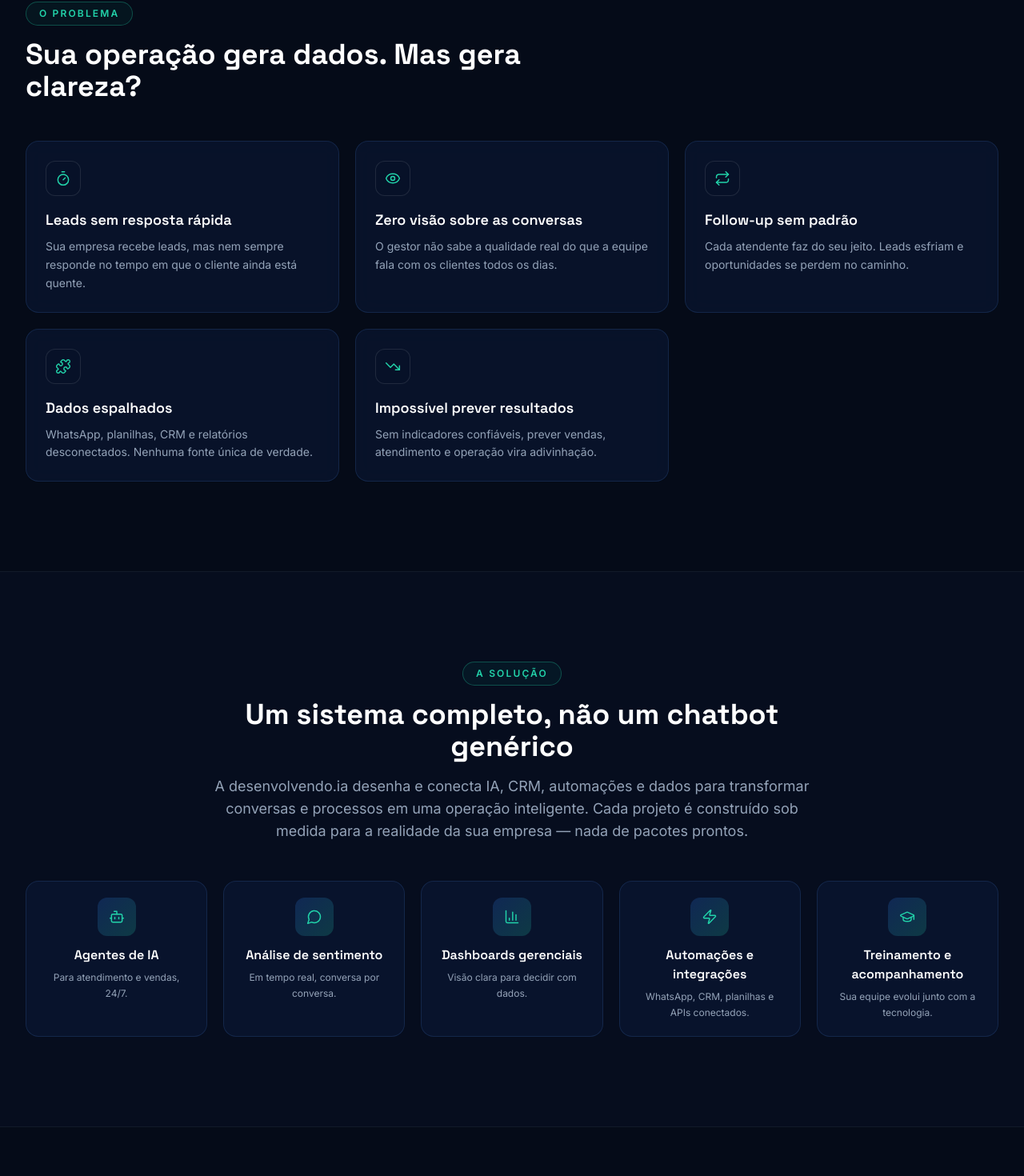
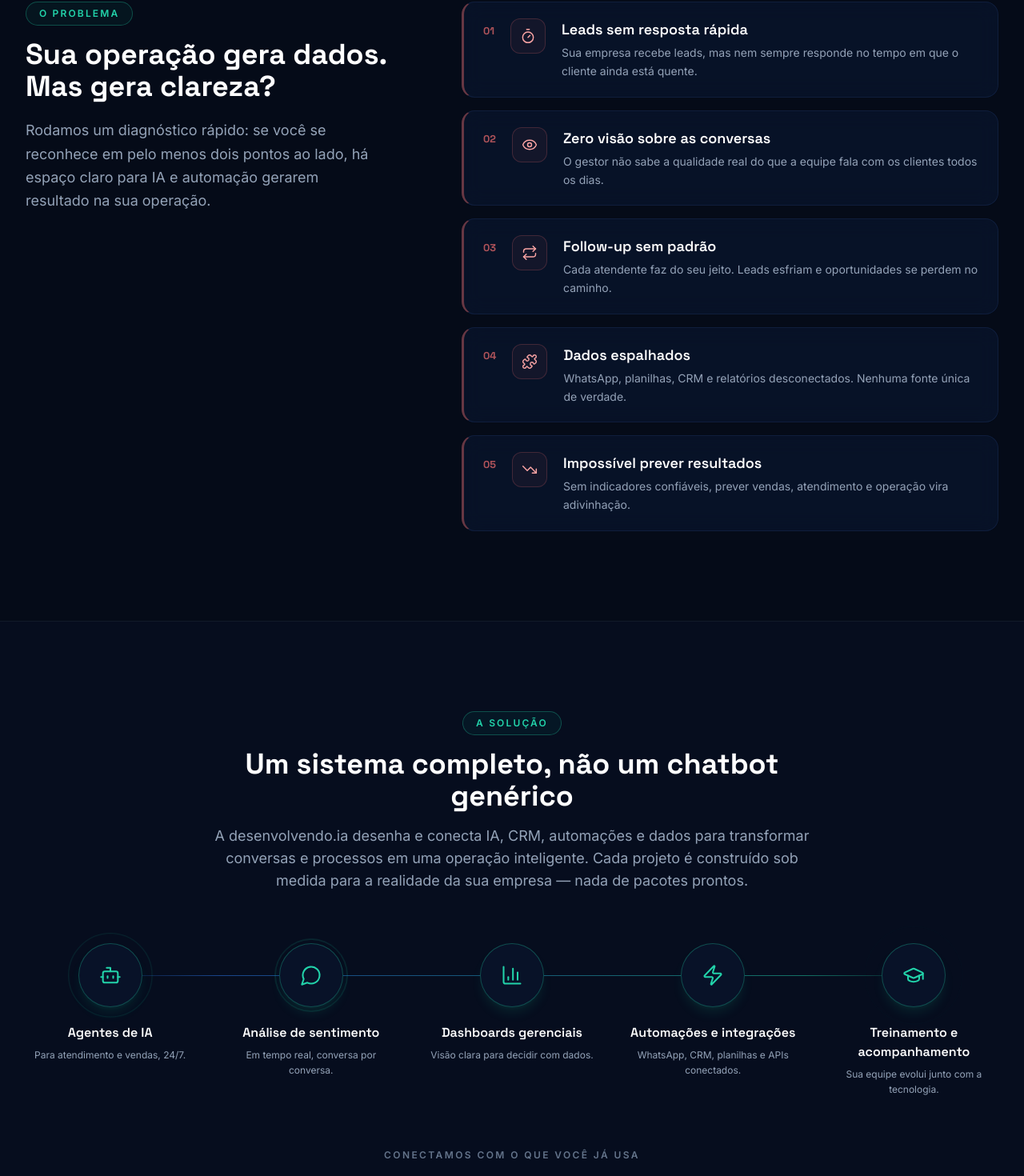
Before and after one commit to jgugamelo/desenvolvendo.ia, a Next.js app in the folder site/: page / in a window 1280 px wide. Shown: the part 936-2406 px from the top of the page at 80% size. Built offline with nearby package versions, Linux system fonts and the light colour scheme.

Commit message:
feat(ux): identidade visual própria por seção + animações (pipeline, spotlight, marquee, diagnóstico) e fundo mais presente

```diff
--- a/site/app/globals.css
+++ b/site/app/globals.css
@@ -102,6 +102,105 @@ html {
   to { transform: scaleY(1); }
 }
 
+/* ---------- spotlight card (mouse-follow highlight) ---------- */
+.spotlight {
+  position: relative;
+  overflow: hidden;
+}
+.spotlight::before {
+  content: '';
+  position: absolute;
+  inset: 0;
+  background: radial-gradient(
+    340px circle at var(--mx, 50%) var(--my, 50%),
+    rgba(46, 124, 246, 0.13),
+    transparent 65%
+  );
+  opacity: 0;
+  transition: opacity 0.35s ease;
+  pointer-events: none;
+}
+.spotlight:hover::before {
+  opacity: 1;
+}
+
+/* ---------- diagnostic rows (problem section) ---------- */
+.diag-row {
+  display: flex;
+  gap: 1.25rem;
+  align-items: flex-start;
+  border: 1px solid rgba(91, 155, 255, 0.1);
+  border-left: 3px solid rgba(248, 113, 113, 0.4);
+  border-radius: 1rem;
+  padding: 1.25rem 1.5rem;
+  background: rgba(12, 27, 58, 0.45);
+  backdrop-filter: blur(12px);
+  transition: transform 0.3s ease, border-color 0.3s ease;
+}
+.diag-row:hover {
+  border-left-color: #f87171;
+  transform: translateX(6px);
+}
+.diag-num {
+  font-family: 'Space Grotesk', sans-serif;
+  font-size: 0.8rem;
+  font-weight: 700;
+  color: rgba(248, 113, 113, 0.7);
+  padding-top: 0.35rem;
+}
+
+/* ---------- solution pipeline (connected nodes) ---------- */
+.node-pulse {
+  position: absolute;
+  inset: -8px;
+  border-radius: 9999px;
+  border: 1px solid rgba(34, 211, 170, 0.4);
+  animation: ringPulse 3s ease-out infinite;
+}
+@keyframes ringPulse {
+  0% { transform: scale(0.85); opacity: 0.9; }
+  70% { opacity: 0; }
+  100% { transform: scale(1.45); opacity: 0; }
+}
+.flow-line {
+  position: absolute;
+  top: 2.5rem;
+  left: 7%;
+  right: 7%;
+  height: 1px;
+  background: linear-gradient(
+    90deg,
+    transparent,
+    rgba(46, 124, 246, 0.5) 15%,
+    rgba(34, 211, 170, 0.5) 85%,
+    transparent
+  );
+}
+.flow-dot {
+  position: absolute;
+  top: calc(2.5rem - 3px);
+  height: 7px;
+  width: 7px;
+  border-radius: 50%;
+  background: #22d3aa;
+  box-shadow: 0 0 14px 2px rgba(34, 211, 170, 0.8);
+  animation: flowMove 6s linear infinite;
+}
+@keyframes flowMove {
+  from { left: 7%; }
+  to { left: 93%; }
+}
+
+/* ---------- gradient border wrapper ---------- */
+.gborder {
+  background: linear-gradient(135deg, rgba(46, 124, 246, 0.65), rgba(34, 211, 170, 0.65));
+  padding: 1px;
+  border-radius: 1rem;
+}
+.gborder > * {
+  border-radius: calc(1rem - 1px);
+}
+
 /* ---------- scrollbar ---------- */
 ::-webkit-scrollbar { width: 10px; }
 ::-webkit-scrollbar-track { background: #050b18; }
--- a/site/components/CursorGlow.js
+++ b/site/components/CursorGlow.js
@@ -41,7 +41,7 @@ export default function CursorGlow() {
       className="pointer-events-none fixed left-0 top-0 z-0 h-[600px] w-[600px] rounded-full"
       style={{
         background:
-          'radial-gradient(circle, rgba(46,124,246,0.14) 0%, rgba(34,211,170,0.06) 40%, transparent 70%)',
+          'radial-gradient(circle, rgba(46,124,246,0.20) 0%, rgba(34,211,170,0.09) 40%, transparent 70%)',
       }}
     />
   );
--- a/site/components/Icon.js
+++ b/site/components/Icon.js
@@ -33,6 +33,8 @@ import {
   Youtube,
   AlertTriangle,
   CheckCircle2,
+  ArrowRight,
+  Sparkles,
 } from 'lucide-react';
 
 const ICONS = {
@@ -68,6 +70,8 @@ const ICONS = {
   youtube: Youtube,
   'alert-triangle': AlertTriangle,
   'check-circle': CheckCircle2,
+  'arrow-right': ArrowRight,
+  sparkles: Sparkles,
 };
 
 /** Renders a lucide icon by name with consistent stroke weight. */
--- a/site/components/Sections.js
+++ b/site/components/Sections.js
@@ -2,41 +2,60 @@
 
 import Reveal from './Reveal';
 import Icon from './Icon';
+import SpotlightCard from './SpotlightCard';
 import { trackEvent, whatsappLink } from '@/lib/i18n';
 
-/* ---------------- Problem ---------------- */
+/* ----------------------------------------------------------------
+   Problem — editorial layout: sticky intro on the left, numbered
+   "diagnostic rows" with warning accent on the right.
+----------------------------------------------------------------- */
 export function Problem({ t }) {
   return (
     <section className="relative z-10 py-20 lg:py-28">
       <div className="mx-auto max-w-7xl px-5 lg:px-8">
+        <div className="grid gap-12 lg:grid-cols-[1fr,1.35fr]">
           <Reveal>
+            <div className="lg:sticky lg:top-28">
               <span className="section-label">{t.problem.label}</span>
-          <h2 className="max-w-3xl font-display text-3xl font-bold text-white sm:text-4xl">
+              <h2 className="font-display text-3xl font-bold text-white sm:text-4xl">
                 {t.problem.title}
               </h2>
+              <p className="mt-5 max-w-md text-lg leading-relaxed text-slate-400">
+                {t.problem.intro}
+              </p>
+            </div>
           </Reveal>
-        <div className="mt-12 grid gap-5 sm:grid-cols-2 lg:grid-cols-3">
+
+          <div className="space-y-4">
             {t.problem.items.map((item, i) => (
-            <Reveal key={item.title} delay={(i % 3) + 1}>
-              <div className="glass card-hover h-full rounded-2xl p-6">
-                <div className="flex h-11 w-11 items-center justify-center rounded-xl border border-white/10 bg-ink-900/80 text-ai">
+              <Reveal key={item.title} delay={1}>
+                <div className="diag-row">
+                  <span className="diag-num">{String(i + 1).padStart(2, '0')}</span>
+                  <div className="flex h-11 w-11 shrink-0 items-center justify-center rounded-xl border border-red-400/20 bg-red-400/5 text-red-300">
                     <Icon name={item.icon} className="h-5 w-5" />
                   </div>
-                <h3 className="mt-4 font-display text-lg font-semibold text-white">{item.title}</h3>
-                <p className="mt-2 text-sm leading-relaxed text-slate-400">{item.text}</p>
+                  <div>
+                    <h3 className="font-display text-lg font-semibold text-white">{item.title}</h3>
+                    <p className="mt-1 text-sm leading-relaxed text-slate-400">{item.text}</p>
+                  </div>
                 </div>
               </Reveal>
             ))}
+          </div>
         </div>
       </div>
     </section>
   );
 }
 
-/* ---------------- Solution ---------------- */
+/* ----------------------------------------------------------------
+   Solution — connected pipeline of circular nodes with pulsing
+   rings and a data pulse traveling along the line, followed by
+   an infinite marquee of integrations.
+----------------------------------------------------------------- */
 export function Solution({ t }) {
   return (
-    <section className="relative z-10 border-y border-white/5 bg-ink-900/40 py-20 lg:py-28">
+    <section className="relative z-10 overflow-hidden border-y border-white/5 bg-ink-900/40 py-20 lg:py-28">
       <div className="mx-auto max-w-7xl px-5 lg:px-8">
         <Reveal className="mx-auto max-w-3xl text-center">
           <span className="section-label">{t.solution.label}</span>
@@ -45,25 +64,62 @@ export function Solution({ t }) {
           </h2>
           <p className="mt-4 text-lg text-slate-400">{t.solution.text}</p>
         </Reveal>
-        <div className="mt-12 grid gap-5 sm:grid-cols-2 lg:grid-cols-5">
+
+        {/* pipeline */}
+        <Reveal className="relative mt-16">
+          <div className="flow-line hidden lg:block" />
+          <div className="flow-dot hidden lg:block" />
+          <div className="grid gap-10 sm:grid-cols-2 lg:grid-cols-5">
             {t.solution.blocks.map((b, i) => (
-            <Reveal key={b.title} delay={(i % 4) + 1}>
-              <div className="glass card-hover h-full rounded-2xl p-5 text-center">
-                <div className="mx-auto flex h-12 w-12 items-center justify-center rounded-xl bg-gradient-to-br from-accent/20 to-ai/20 text-ai">
-                  <Icon name={b.icon} className="h-5 w-5" />
+              <div key={b.title} className="relative flex flex-col items-center text-center">
+                <div className="relative flex h-20 w-20 items-center justify-center rounded-full border border-ai/30 bg-ink-900 text-ai shadow-lg shadow-ai/10">
+                  <span className="node-pulse" style={{ animationDelay: `${i * 0.55}s` }} />
+                  <Icon name={b.icon} className="h-7 w-7" />
                 </div>
-                <h3 className="mt-3 font-display text-base font-semibold text-white">{b.title}</h3>
-                <p className="mt-1.5 text-xs leading-relaxed text-slate-400">{b.text}</p>
+                <h3 className="mt-5 font-display text-base font-semibold text-white">{b.title}</h3>
+                <p className="mt-1.5 max-w-[220px] text-xs leading-relaxed text-slate-400">
+                  {b.text}
+                </p>
+              </div>
+            ))}
           </div>
         </Reveal>
+
+        {/* integrations marquee */}
+        <Reveal className="mt-16">
+          <p className="text-center text-xs font-semibold uppercase tracking-[0.2em] text-slate-500">
+            {t.solution.integrationsLabel}
+          </p>
+          <div
+            className="mt-6 overflow-hidden"
+            style={{
+              maskImage:
+                'linear-gradient(90deg, transparent, black 12%, black 88%, transparent)',
+              WebkitMaskImage:
+                'linear-gradient(90deg, transparent, black 12%, black 88%, transparent)',
+            }}
+          >
+            <div className="flex w-max animate-marquee gap-3">
+              {[...t.solution.integrations, ...t.solution.integrations].map((name, i) => (
+                <span
+                  key={i}
+                  className="whitespace-nowrap rounded-full border border-white/10 bg-ink-900/70 px-5 py-2 text-sm font-medium text-slate-300"
+                >
+                  {name}
+                </span>
               ))}
             </div>
+          </div>
+        </Reveal>
       </div>
     </section>
   );
 }
 
-/* ---------------- Products ---------------- */
+/* ----------------------------------------------------------------
+   Products — spotlight cards (mouse-follow glow), gradient accent
+   bar that expands on hover, plus the custom-projects banner.
+----------------------------------------------------------------- */
 export function Products({ t }) {
   return (
     <section id="solucoes" className="relative z-10 py-20 lg:py-28">
@@ -78,22 +134,31 @@ export function Products({ t }) {
         <div className="mt-12 grid gap-5 sm:grid-cols-2 lg:grid-cols-3">
           {t.products.items.map((p, i) => (
             <Reveal key={p.name} delay={(i % 3) + 1}>
-              <div className="glass card-hover group h-full rounded-2xl p-7">
+              <SpotlightCard className="glass group h-full rounded-2xl p-7 transition-colors duration-300 hover:border-ai/30">
+                {/* accent bar */}
+                <div className="h-1 w-10 rounded-full bg-gradient-to-r from-accent to-ai transition-all duration-500 group-hover:w-full" />
+                <div className="mt-6 flex items-center justify-between">
                   <div className="flex h-12 w-12 items-center justify-center rounded-xl bg-gradient-to-br from-accent/20 to-ai/20 text-ai transition-transform duration-300 group-hover:scale-110">
                     <Icon name={p.icon} className="h-6 w-6" />
                   </div>
+                  <Icon
+                    name="arrow-right"
+                    className="h-5 w-5 -translate-x-2 text-ai opacity-0 transition-all duration-300 group-hover:translate-x-0 group-hover:opacity-100"
+                  />
+                </div>
                 <h3 className="mt-4 font-display text-xl font-semibold text-white">{p.name}</h3>
                 <p className="mt-2 text-sm leading-relaxed text-slate-400">{p.text}</p>
-              </div>
+              </SpotlightCard>
             </Reveal>
           ))}
         </div>
 
         {/* custom projects banner */}
         <Reveal className="mt-10">
-          <div className="glass card-hover flex flex-col items-start gap-6 rounded-2xl border-ai/25 p-8 md:flex-row md:items-center">
+          <div className="gborder">
+            <div className="flex flex-col items-start gap-6 bg-ink-950/95 p-8 md:flex-row md:items-center">
               <div className="flex h-14 w-14 shrink-0 items-center justify-center rounded-2xl bg-gradient-to-br from-accent/25 to-ai/25 text-ai">
-              <Icon name="puzzle" className="h-7 w-7" />
+                <Icon name="sparkles" className="h-7 w-7" />
               </div>
               <div className="flex-1">
                 <h3 className="font-display text-xl font-semibold text-white">
@@ -111,13 +176,17 @@ export function Products({ t }) {
                 {t.products.custom.cta}
               </a>
             </div>
+          </div>
         </Reveal>
       </div>
     </section>
   );
 }
 
-/* ---------------- Who ---------------- */
+/* ----------------------------------------------------------------
+   Who — editorial list with accent left borders (no cards) and a
+   gradient-bordered "fit" panel.
+----------------------------------------------------------------- */
 export function Who({ t }) {
   return (
     <section id="para-quem" className="relative z-10 border-y border-white/5 bg-ink-900/40 py-20 lg:py-28">
@@ -128,32 +197,36 @@ export function Who({ t }) {
             {t.who.title}
           </h2>
         </Reveal>
-        <div className="mt-12 grid gap-10 lg:grid-cols-3">
-          <div className="grid gap-4 sm:grid-cols-2 lg:col-span-2">
+        <div className="mt-14 grid gap-12 lg:grid-cols-3">
+          <div className="grid gap-x-10 gap-y-8 sm:grid-cols-2 lg:col-span-2">
             {t.who.segments.map((s, i) => (
               <Reveal key={s.name} delay={(i % 2) + 1}>
-                <div className="glass card-hover flex h-full items-start gap-4 rounded-2xl p-5">
-                  <div className="flex h-10 w-10 shrink-0 items-center justify-center rounded-lg border border-white/10 bg-ink-900/80 text-ai">
-                    <Icon name={s.icon} className="h-5 w-5" />
+                <div className="group border-l-2 border-ai/25 pl-5 transition-colors duration-300 hover:border-ai">
+                  <div className="flex items-center gap-3">
+                    <Icon
+                      name={s.icon}
+                      className="h-5 w-5 text-ai transition-transform duration-300 group-hover:scale-110"
+                    />
+                    <h3 className="font-display text-lg font-semibold text-white">{s.name}</h3>
                   </div>
-                  <div>
-                    <h3 className="font-display font-semibold text-white">{s.name}</h3>
-                    <p className="mt-1 text-sm text-slate-400">{s.text}</p>
-                  </div>
+                  <p className="mt-2 text-sm leading-relaxed text-slate-400">{s.text}</p>
                 </div>
               </Reveal>
             ))}
           </div>
           <Reveal delay={2}>
-            <div className="glass h-full rounded-2xl border-ai/20 p-7">
+            <div className="gborder h-full">
+              <div className="h-full bg-ink-950/95 p-7">
                 <h3 className="font-display text-lg font-semibold text-ai">{t.who.fitTitle}</h3>
                 <ul className="mt-4 space-y-3">
                   {t.who.fitItems.map((f) => (
                     <li key={f} className="flex items-start gap-3 text-sm text-slate-300">
-                    <Icon name="check" className="mt-0.5 h-4 w-4 shrink-0 text-ai" strokeWidth={2.5} /> {f}
+                      <Icon name="check" className="mt-0.5 h-4 w-4 shrink-0 text-ai" strokeWidth={2.5} />
+                      {f}
                     </li>
                   ))}
                 </ul>
+              </div>
             </div>
           </Reveal>
         </div>
@@ -162,7 +235,10 @@ export function Who({ t }) {
   );
 }
 
-/* ---------------- How it works ---------------- */
+/* ----------------------------------------------------------------
+   How it works — alternating timeline (unchanged pattern, already
+   visually distinct).
+----------------------------------------------------------------- */
 export function How({ t }) {
   return (
     <section id="como-funciona" className="relative z-10 py-20 lg:py-28">
@@ -200,7 +276,10 @@ export function How({ t }) {
   );
 }
 
-/* ---------------- Plans ---------------- */
+/* ----------------------------------------------------------------
+   Plans — journey with step numbers; highlighted plans wrapped in
+   an animated gradient border.
+----------------------------------------------------------------- */
 export function Plans({ t }) {
   return (
     <section className="relative z-10 border-y border-white/5 bg-ink-900/40 py-20 lg:py-28">
@@ -211,24 +290,35 @@ export function Plans({ t }) {
             {t.plans.title}
           </h2>
         </Reveal>
-        <div className="mt-12 grid gap-5 sm:grid-cols-2 lg:grid-cols-4">
-          {t.plans.items.map((p, i) => (
-            <Reveal key={p.name} delay={(i % 4) + 1}>
-              <div
-                className={`glass card-hover relative h-full rounded-2xl p-6 ${
-                  p.tag ? 'border-ai/30' : ''
-                }`}
+        <div className="mt-14 grid gap-5 sm:grid-cols-2 lg:grid-cols-4">
+          {t.plans.items.map((p, i) => {
+            const inner = (
+              <div className={`relative h-full p-6 ${p.tag ? 'bg-ink-950/95' : ''}`}>
+                <span
+                  aria-hidden
+                  className="pointer-events-none absolute right-4 top-2 font-display text-6xl font-bold text-white/5"
                 >
+                  {i + 1}
+                </span>
                 {p.tag && (
-                  <span className="absolute -top-3 left-5 rounded-full bg-gradient-to-r from-accent to-ai px-3 py-1 text-[10px] font-bold uppercase tracking-wider text-white">
+                  <span className="mb-3 inline-block rounded-full bg-gradient-to-r from-accent to-ai px-3 py-1 text-[10px] font-bold uppercase tracking-wider text-white">
                     {p.tag}
                   </span>
                 )}
                 <h3 className="font-display text-lg font-semibold text-white">{p.name}</h3>
                 <p className="mt-2 text-sm leading-relaxed text-slate-400">{p.text}</p>
               </div>
+            );
+            return (
+              <Reveal key={p.name} delay={(i % 4) + 1}>
+                {p.tag ? (
+                  <div className="gborder h-full">{inner}</div>
+                ) : (
+                  <div className="glass card-hover h-full rounded-2xl">{inner}</div>
+                )}
               </Reveal>
-          ))}
+            );
+          })}
         </div>
         <Reveal className="mt-10 text-center">
           <p className="text-slate-400">{t.plans.cta}</p>
@@ -238,7 +328,10 @@ export function Plans({ t }) {
   );
 }
 
-/* ---------------- Cases ---------------- */
+/* ----------------------------------------------------------------
+   Cases — outcome-oriented cards: description plus a highlighted
+   "result" footer with arrow, reinforcing perceived value.
+----------------------------------------------------------------- */
 export function Cases({ t }) {
   return (
     <section className="relative z-10 py-20 lg:py-28">
@@ -249,16 +342,25 @@ export function Cases({ t }) {
             {t.cases.title}
           </h2>
         </Reveal>
-        <div className="mt-12 grid gap-5 sm:grid-cols-2 lg:grid-cols-4">
+        <div className="mt-12 grid gap-5 sm:grid-cols-2">
           {t.cases.items.map((c, i) => (
-            <Reveal key={c.title} delay={(i % 4) + 1}>
-              <div className="glass card-hover h-full rounded-2xl p-6">
-                <div className="flex h-11 w-11 items-center justify-center rounded-xl bg-gradient-to-br from-accent/20 to-ai/20 text-ai">
+            <Reveal key={c.title} delay={(i % 2) + 1}>
+              <SpotlightCard className="glass group flex h-full flex-col rounded-2xl p-6 transition-colors duration-300 hover:border-ai/30">
+                <div className="flex items-center gap-4">
+                  <div className="flex h-11 w-11 shrink-0 items-center justify-center rounded-xl bg-gradient-to-br from-accent/20 to-ai/20 text-ai">
                     <Icon name={c.icon} className="h-5 w-5" />
                   </div>
-                <h3 className="mt-4 font-display text-lg font-semibold text-white">{c.title}</h3>
-                <p className="mt-2 text-sm leading-relaxed text-slate-400">{c.text}</p>
+                  <h3 className="font-display text-lg font-semibold text-white">{c.title}</h3>
                 </div>
+                <p className="mt-4 flex-1 text-sm leading-relaxed text-slate-400">{c.text}</p>
+                <div className="mt-5 flex items-center gap-2 border-t border-white/5 pt-4 text-sm font-semibold text-ai">
+                  <Icon
+                    name="arrow-right"
+                    className="h-4 w-4 transition-transform duration-300 group-hover:translate-x-1.5"
+                  />
+                  {c.tag}
+                </div>
+              </SpotlightCard>
             </Reveal>
           ))}
         </div>
@@ -267,7 +369,9 @@ export function Cases({ t }) {
   );
 }
 
-/* ---------------- Final CTA ---------------- */
+/* ----------------------------------------------------------------
+   Final CTA
+----------------------------------------------------------------- */
 export function FinalCta({ t, lang }) {
   return (
     <section className="relative z-10 py-20 lg:py-28">
--- /dev/null
+++ b/site/components/SpotlightCard.js
@@ -0,0 +1,24 @@
+'use client';
+
+import { useRef } from 'react';
+
+/**
+ * Card whose background reveals a soft radial spotlight that follows the
+ * mouse position inside the card — premium, interactive feel.
+ */
+export default function SpotlightCard({ children, className = '' }) {
+  const ref = useRef(null);
+
+  function onMove(e) {
+    const el = ref.current;
+    const r = el.getBoundingClientRect();
+    el.style.setProperty('--mx', `${e.clientX - r.left}px`);
+    el.style.setProperty('--my', `${e.clientY - r.top}px`);
+  }
+
+  return (
+    <div ref={ref} onMouseMove={onMove} className={`spotlight ${className}`}>
+      {children}
+    </div>
+  );
+}
```
Also changed, not shown: site/components/ParticleCanvas.js (+8 -8 lines), site/lib/i18n.js, 4 other files (tests, documents, lock files or other folders). Lines whose indentation alone changed are shown as unchanged.
